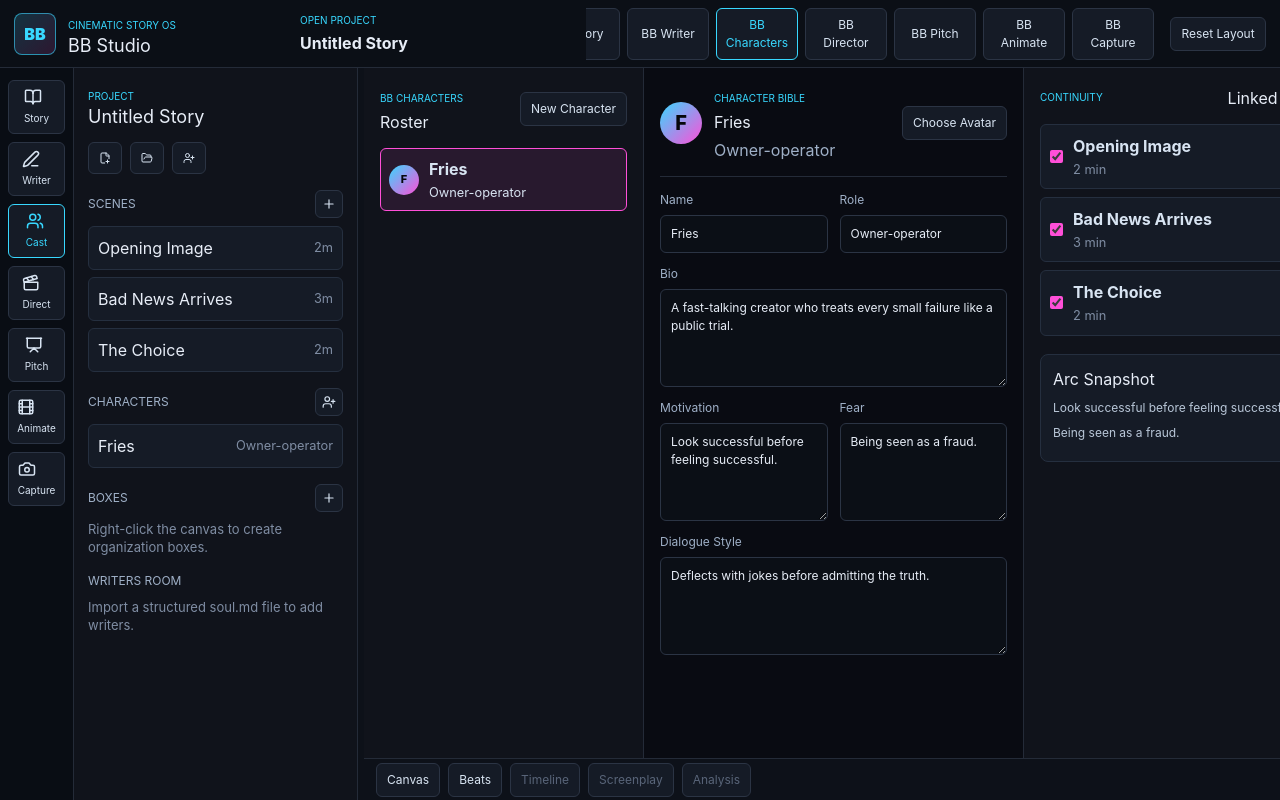
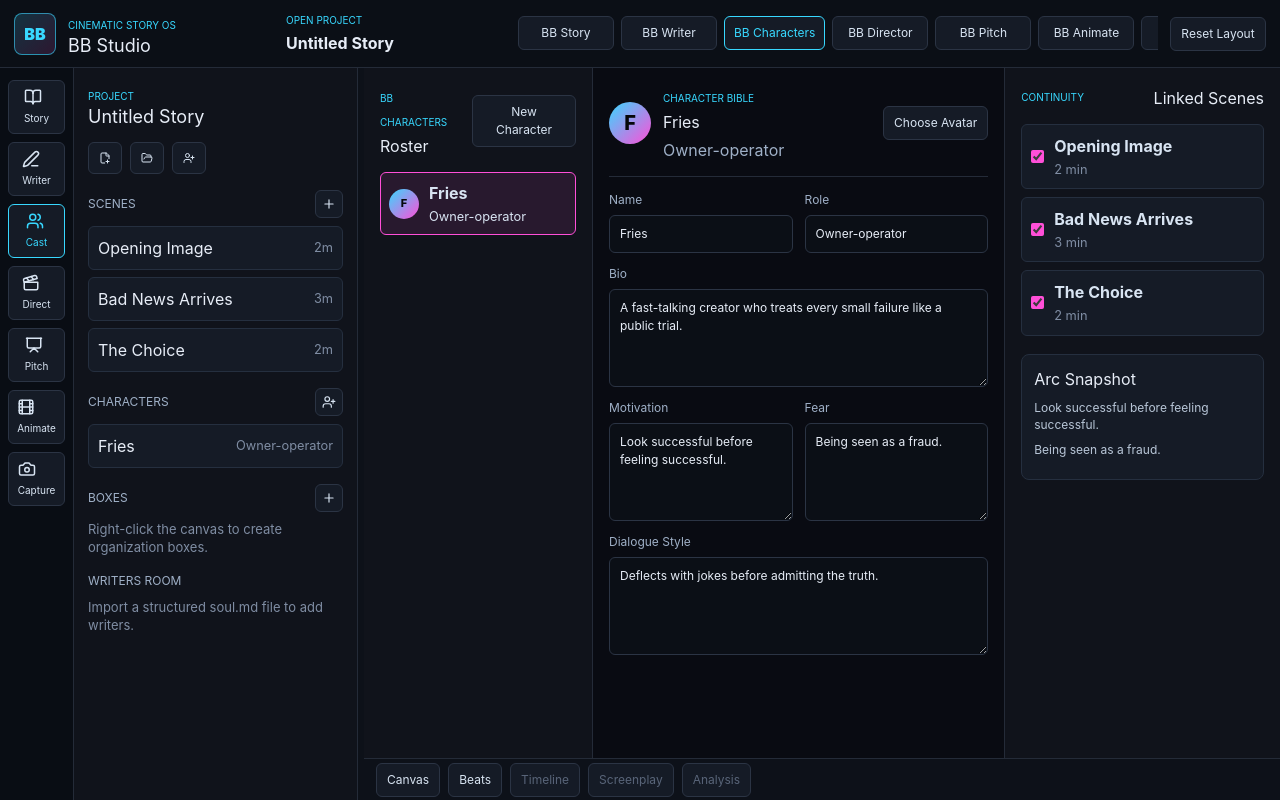
Before and after one commit to matthewjustice213-svg/ai-narrative-studio, a React (Vite) app: page / in a window 1280 px wide. Both pictures are taken after a click on the button "BB Characters". Built offline with nearby package versions, Linux system fonts and the light colour scheme.

Commit message:
fix: prevent studio layout clipping

```diff
--- a/electron/main.ts
+++ b/electron/main.ts
@@ -7,6 +7,8 @@ const __filename = fileURLToPath(import.meta.url);
 const __dirname = path.dirname(__filename);
 
 let mainWindow: BrowserWindow | null = null;
+
+app.setName("BB Studio");
 
 async function createWindow() {
   mainWindow = new BrowserWindow({
--- a/package.json
+++ b/package.json
@@ -1,5 +1,6 @@
 {
   "name": "ai-narrative-studio",
+  "productName": "BB Studio",
   "version": "0.1.0",
   "private": true,
   "type": "module",
--- a/src/styles.css
+++ b/src/styles.css
@@ -8,6 +8,23 @@
 
 * {
   box-sizing: border-box;
+  scrollbar-color: #344055 #0d1119;
+  scrollbar-width: thin;
+}
+
+*::-webkit-scrollbar {
+  width: 10px;
+  height: 10px;
+}
+
+*::-webkit-scrollbar-track {
+  background: #0d1119;
+}
+
+*::-webkit-scrollbar-thumb {
+  border: 2px solid #0d1119;
+  border-radius: 999px;
+  background: #344055;
 }
 
 html,
@@ -43,12 +60,13 @@ button {
 .studio-topbar {
   grid-column: 1 / 7;
   display: grid;
-  grid-template-columns: 270px 270px minmax(0, 1fr) auto;
+  grid-template-columns: minmax(210px, 0.65fr) minmax(180px, 0.55fr) minmax(0, 1.6fr) auto;
   align-items: center;
-  gap: 16px;
+  gap: 12px;
   border-bottom: 1px solid #242b38;
   background: #0b0f16;
   padding: 10px 14px;
+  overflow: hidden;
 }
 
 .studio-brand {
@@ -88,10 +106,12 @@ button {
 
 .module-tabs {
   display: flex;
-  justify-content: flex-end;
+  justify-content: flex-start;
   gap: 7px;
   min-width: 0;
-  overflow: auto;
+  overflow-x: auto;
+  overflow-y: hidden;
+  padding-bottom: 2px;
 }
 
 .activity-rail {
@@ -265,8 +285,10 @@ button {
 }
 
 .module-tabs button {
-  min-width: 82px;
+  flex: 0 0 auto;
+  min-width: 96px;
   padding-inline: 9px;
+  white-space: nowrap;
 }
 
 .layout-reset-button {
@@ -486,7 +508,7 @@ button {
 
 .writer-workspace {
   display: grid;
-  grid-template-columns: 270px minmax(360px, 1fr) 330px;
+  grid-template-columns: minmax(210px, 0.75fr) minmax(300px, 1.35fr) minmax(240px, 0.9fr);
   width: 100%;
   height: 100%;
   min-width: 0;
@@ -622,7 +644,7 @@ button {
 
 .characters-workspace {
   display: grid;
-  grid-template-columns: 280px minmax(380px, 1fr) 330px;
+  grid-template-columns: minmax(210px, 0.75fr) minmax(300px, 1.35fr) minmax(240px, 0.9fr);
   width: 100%;
   height: 100%;
   min-width: 0;
@@ -819,7 +841,7 @@ button {
 
 .director-workspace {
   display: grid;
-  grid-template-columns: 270px minmax(420px, 1fr) 330px;
+  grid-template-columns: minmax(210px, 0.75fr) minmax(310px, 1.35fr) minmax(240px, 0.9fr);
   width: 100%;
   height: 100%;
   min-width: 0;
@@ -864,6 +886,7 @@ button {
   color: #e7edf7;
   font-size: 16px;
   text-transform: none;
+  overflow-wrap: anywhere;
 }
 
 .director-header {
@@ -916,6 +939,7 @@ button {
 
 .director-reference section {
   margin-bottom: 12px;
+  min-width: 0;
   border: 1px solid #252f3f;
   border-radius: 8px;
   background: #151b26;
@@ -927,6 +951,7 @@ button {
   color: #d8e4f2;
   font-size: 12px;
   text-transform: uppercase;
+  overflow-wrap: anywhere;
 }
 
 .director-reference p {
@@ -934,6 +959,7 @@ button {
   color: #b9c7d8;
   font-size: 12px;
   line-height: 1.45;
+  overflow-wrap: anywhere;
   white-space: pre-wrap;
 }
 
```
Also changed, not shown: 1 other file (tests, documents, lock files or other folders).
